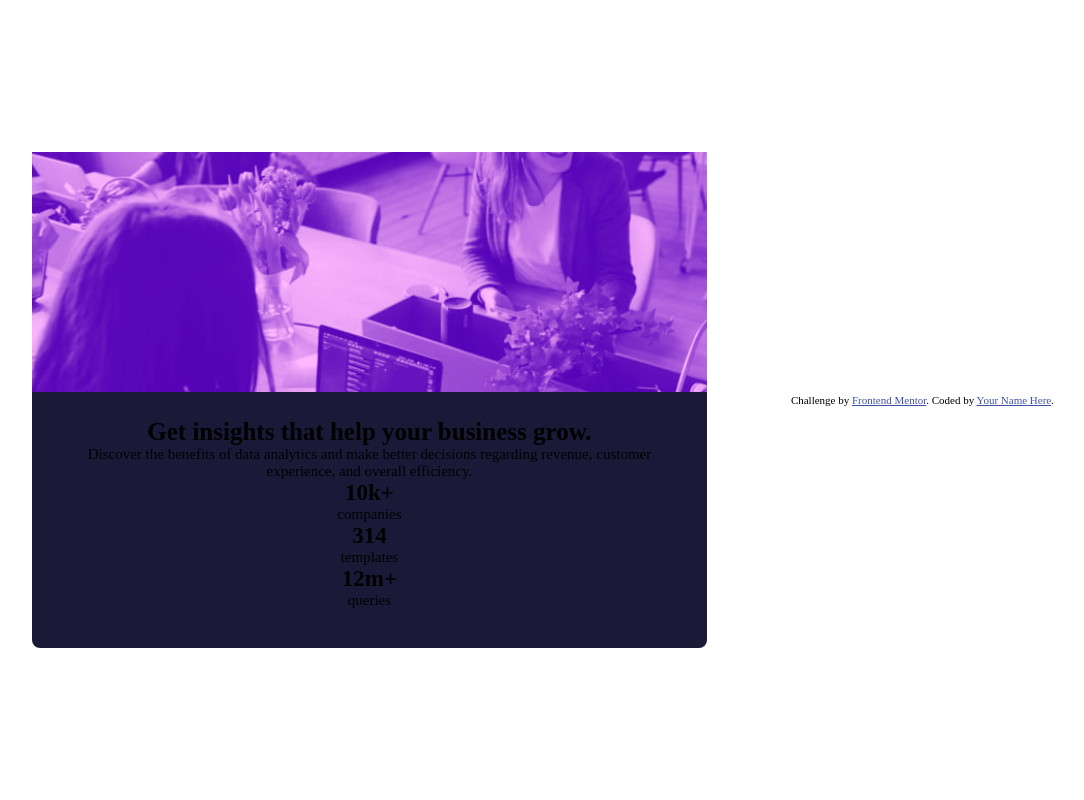
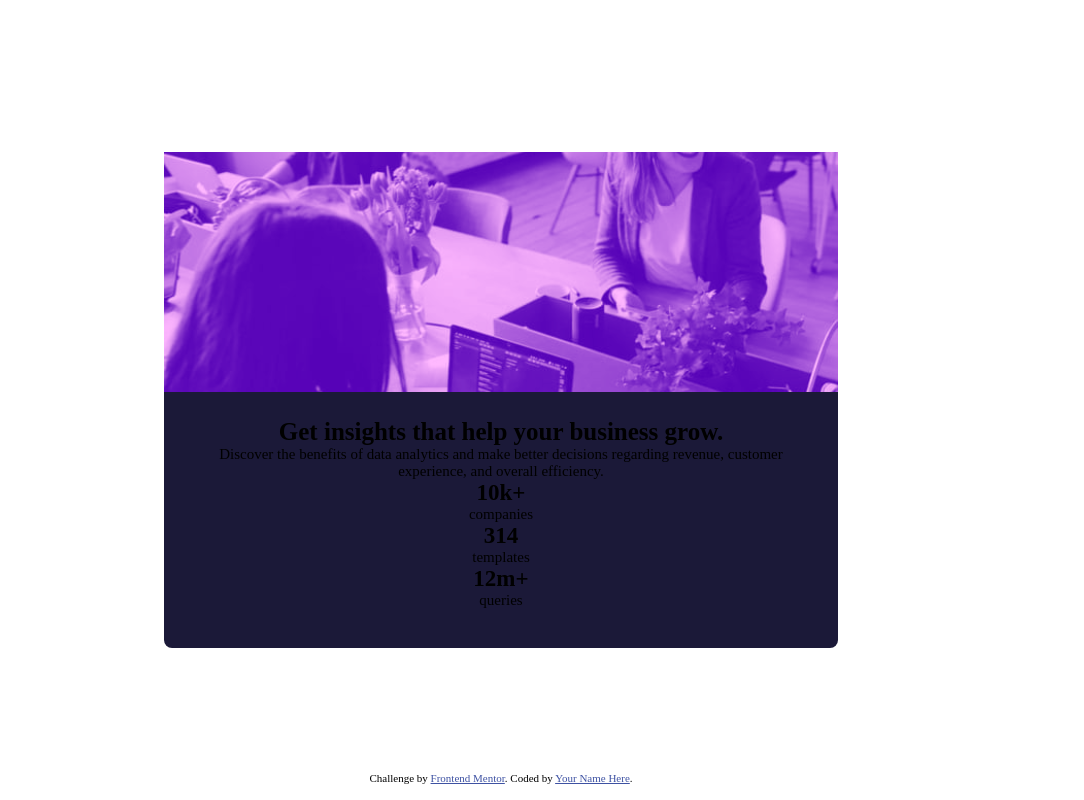
Before and after one commit to arnovolts/stats-preview-card-component, a plain HTML site: page index.html in a window 1280 px wide. Shown: the whole page, without its empty margins (139-1223 px from the left). Drawn offline with Linux system fonts and the light colour scheme.

Commit message:
Position the footer at the bottom of the viewport

```diff
--- a/index.html
+++ b/index.html
@@ -26,7 +26,9 @@
     <!-- Feel free to remove these styles or customise in your own stylesheet 👍 -->
     <style>
       .attribution {
+        bottom: 1rem;
         font-size: 11px;
+        position: absolute;
         text-align: center;
       }
       .attribution a {
```
